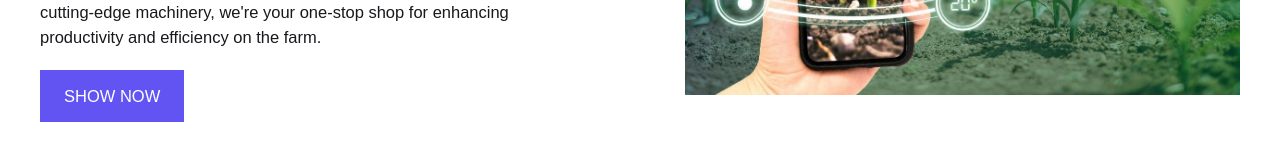
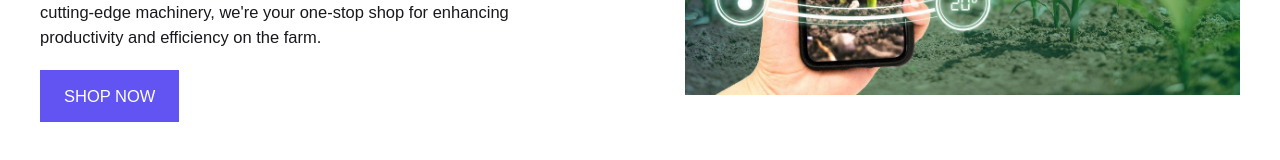
Before and after one commit to pushpendra021/farmartproject, a React (Create React App) app: page / in a window 1280 px wide. Shown: the part 378-538 px from the top of the page. Built offline with nearby package versions, Linux system fonts and the light colour scheme.

Commit message:
created About and Home page with HeroSection

```diff
--- a/src/frontend/HeroSection.js
+++ b/src/frontend/HeroSection.js
@@ -21,7 +21,7 @@ const HeroSection = ({ myData }) => {
              productivity and efficiency on the farm.
             </p>
             <NavLink>
-              <Button>show now</Button>
+              <Button>shop now</Button>
             </NavLink>
           </div>
           {/* our homepage image  */}
```
